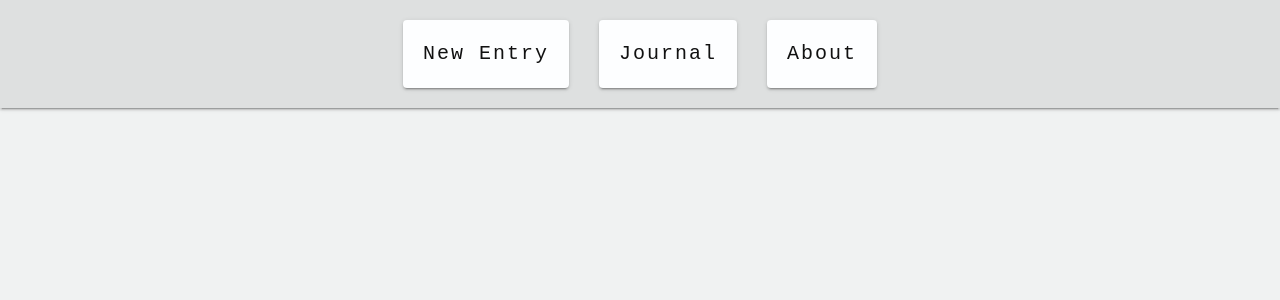
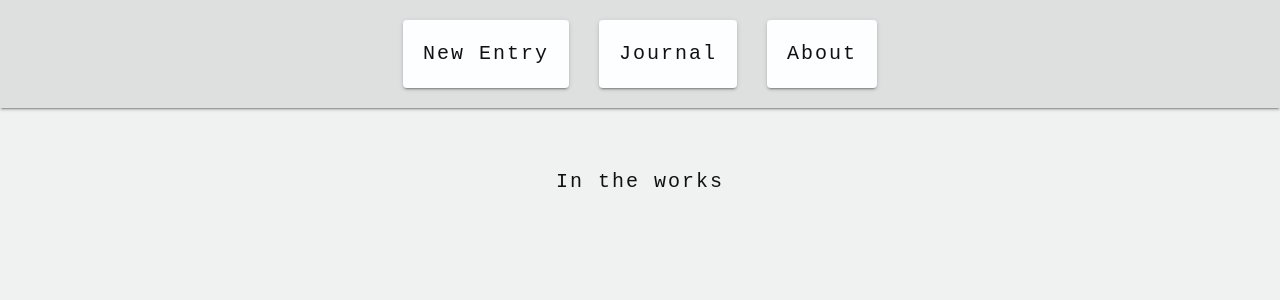
Before and after one commit to will-hanlen/capsulate, a Next.js app: page /journal in a window 1280 px wide. Shown: the top 300 px of the page. Built offline with nearby package versions, Linux system fonts and the light colour scheme.

Commit message:
add dummy text to journal page
this commit is mostly to force a rebuild on vercel

```diff
--- a/pages/journal.js
+++ b/pages/journal.js
@@ -7,6 +7,9 @@ const Journal = () => {
     <>
     <Nav />
       <FullContainer>
+        <div className="text-flex">
+          <p>In the works</p>
+        </div>
       </FullContainer>
     </>
   )
```
